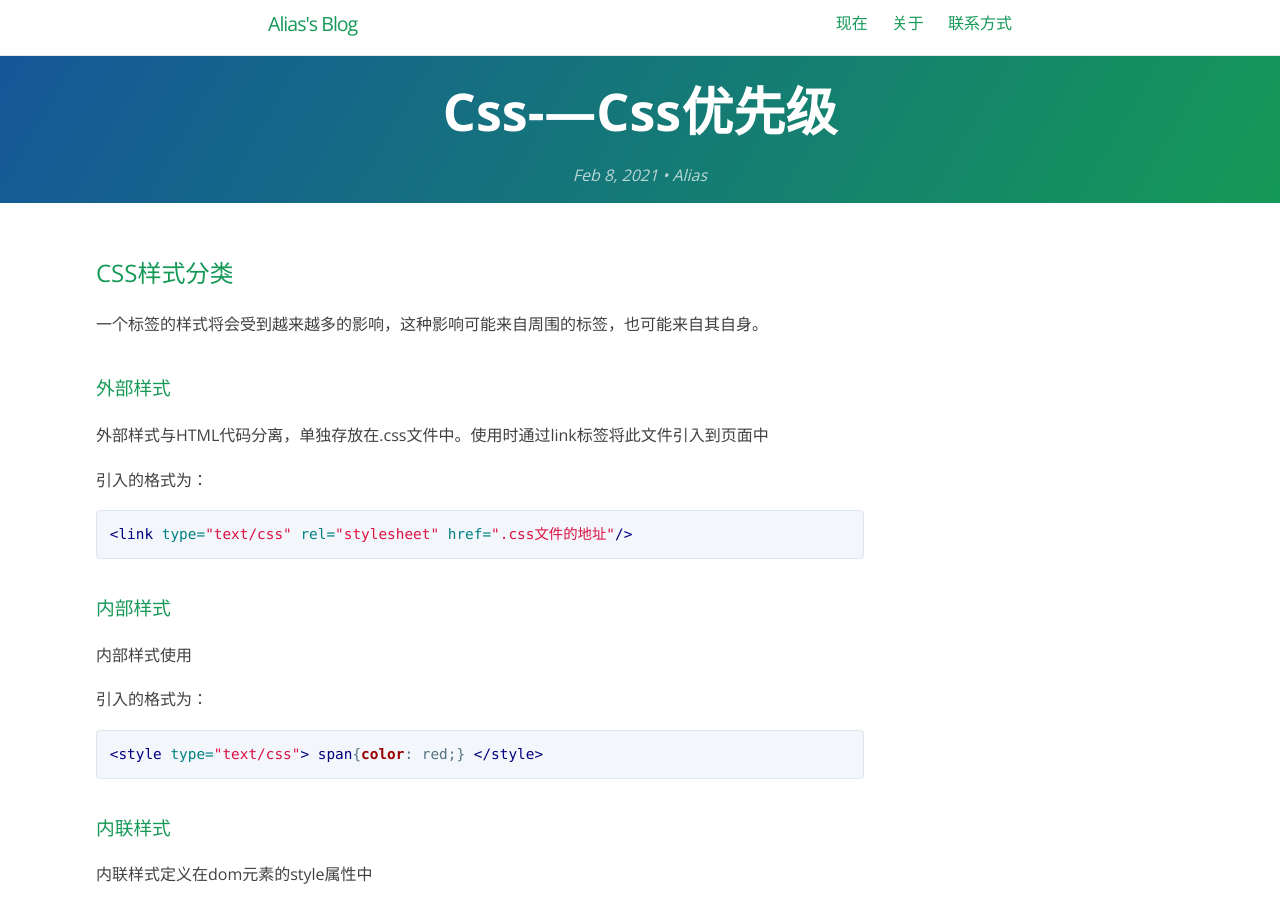
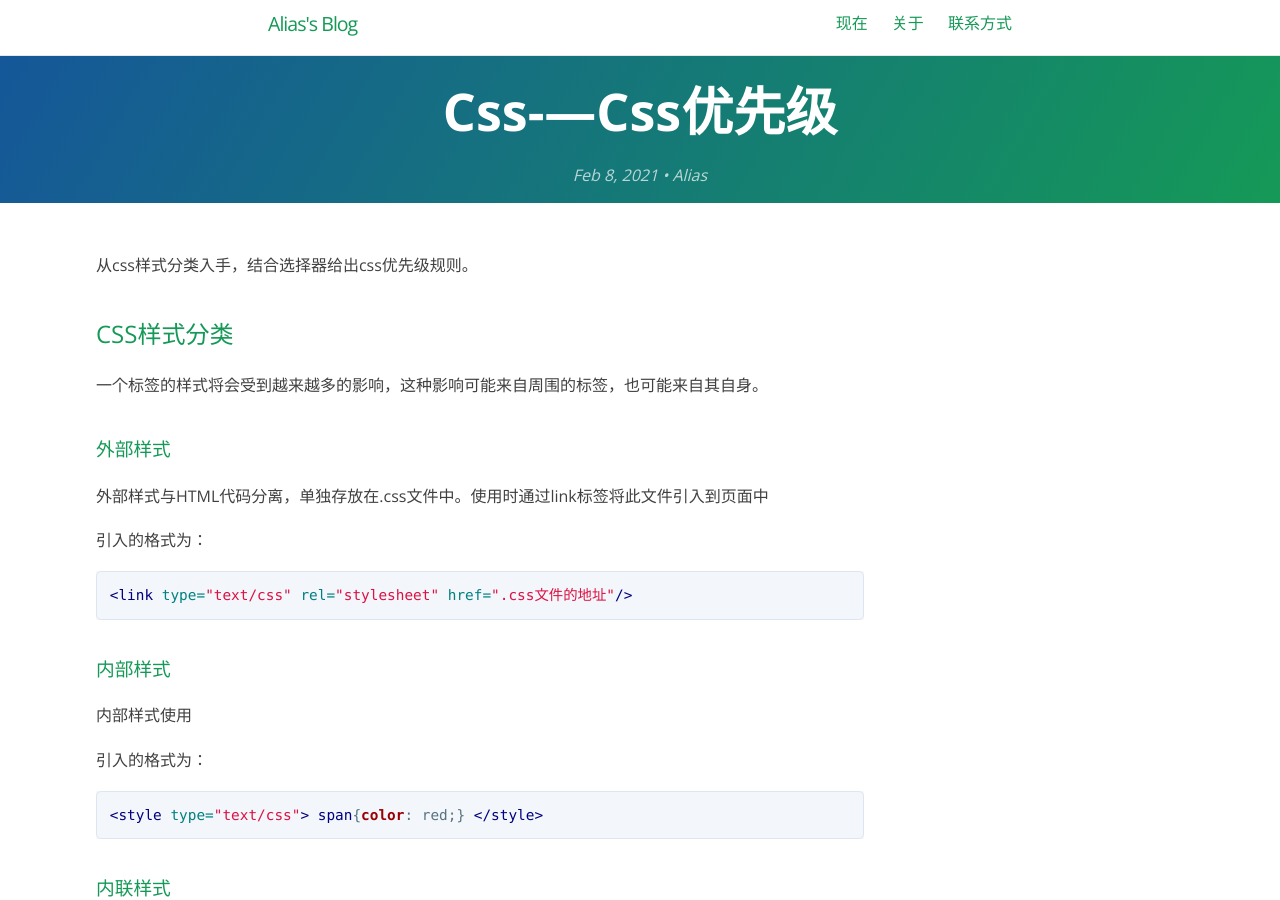
Before and after one commit to higwendolyn/Alias, a Jekyll site: the page built from _posts/2021-02-08-css_priority.md, in a window 1280 px wide and 900 px high. Built offline with Jekyll 4.4.1, drawn with Linux system fonts in a browser that asks for light colours.

Commit message:
css优先级说明

```diff
--- a/_posts/2021-02-08-css_priority.md
+++ b/_posts/2021-02-08-css_priority.md
@@ -3,6 +3,8 @@ layout: post
 title: "Css-—Css优先级"
 category: 'Css'
 ---
+
+从css样式分类入手，结合选择器给出css优先级规则。
 
 ## CSS样式分类
 
```
